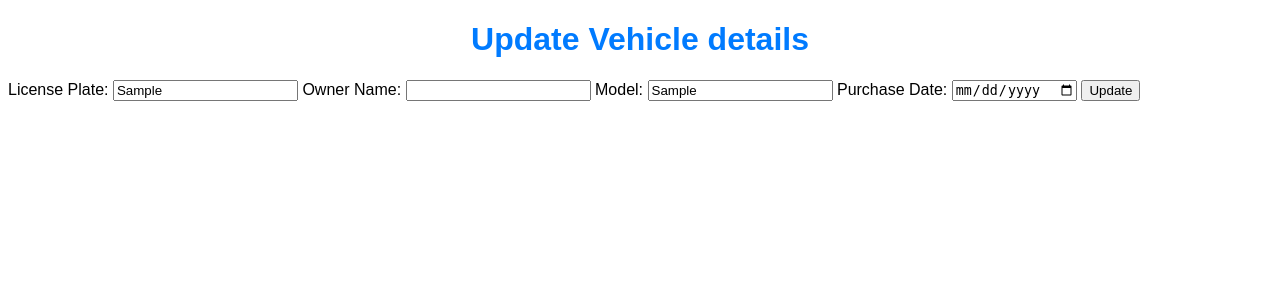
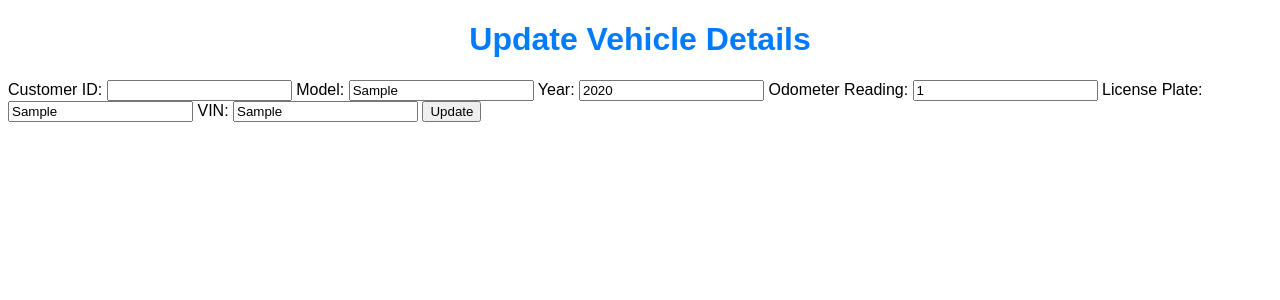
Before and after one commit to Lonewarrior147/VSRMS, a Flask app: page /update_vehicle/1 in a window 1280 px wide. Shown: the top 300 px of the page. Run offline with Flask 3, Linux system fonts and the light colour scheme; tables that the repository leaves empty hold one stand-in row (values such as "Sample post").

Commit message:
Update update_vehicle.html

```diff
--- a/templates/update_vehicle.html
+++ b/templates/update_vehicle.html
@@ -6,20 +6,26 @@
 </head>
 <body>
     <div class='content'>
-        <h1 style="text-align: center;">Update Vehicle details</h1>
+        <h1 style="text-align: center;">Update Vehicle Details</h1>
         <div class="form">
             <form action="/update_vehicle/{{ vehicle.id }}" method="POST">
-                <label for="license_plate">License Plate:</label>
-                <input type="text" id="license_plate" name="license_plate" value="{{vehicle.license_plate}}" required>
-
-                <label for="owner_name">Owner Name:</label>
-                <input type="text" id="owner_name" name="owner_name" value="{{vehicle.owner_name}}" required>
+                <label for="cid">Customer ID:</label>
+                <input type="number" id="cid" name="cid" value="{{ vehicle.cid }}" required>
 
                 <label for="model">Model:</label>
-                <input type="text" id="model" name="model" value="{{vehicle.model}}" required>
+                <input type="text" id="model" name="model" value="{{ vehicle.model }}" required>
 
-                <label for="purchase_date">Purchase Date:</label>
-                <input type="date" id="purchase_date" name="purchase_date" value="{{vehicle.purchase_date}}" required>
+                <label for="year">Year:</label>
+                <input type="number" id="year" name="year" value="{{ vehicle.year }}" required>
+
+                <label for="odo_reading">Odometer Reading:</label>
+                <input type="number" id="odo_reading" name="odo_reading" value="{{ vehicle.odo_reading }}" required>
+
+                <label for="license_plate">License Plate:</label>
+                <input type="text" id="license_plate" name="license_plate" value="{{ vehicle.license_plate }}" required>
+
+                <label for="vin">VIN:</label>
+                <input type="text" id="vin" name="vin" value="{{ vehicle.vin }}" required>
 
                 <button type="submit">Update</button>
             </form>
```
